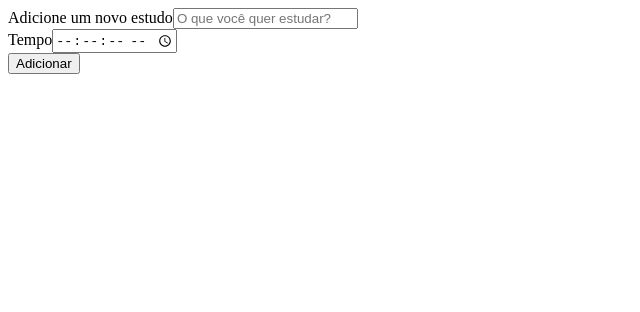
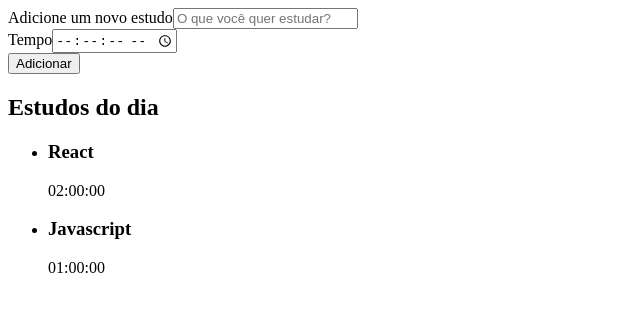
Before and after one commit to WhiteArct1c/cursos-alura, a React (Vite) app in the folder ReactJS/React - escrevendo com typescript/alura-studies/: page / in a window 1280 px wide. Shown: the top 312 px of the page, without its empty margins (0-640 px from the left). Built offline with nearby package versions, Linux system fonts and the light colour scheme; the HTML template or start-up script is replaced by a standard one.

Commit message:
feat: create List function component

```diff
--- a/ReactJS/React - escrevendo com typescript/alura-studies/src/App.tsx
+++ b/ReactJS/React - escrevendo com typescript/alura-studies/src/App.tsx
@@ -1,9 +1,11 @@
 import Form from './components/Form';
+import List from './components/List';
 
 function App() {
   return (
     <>
       <Form />
+      <List />
     </>
   )
 }
--- /dev/null
+++ b/ReactJS/React - escrevendo com typescript/alura-studies/src/components/List/index.tsx
@@ -0,0 +1,21 @@
+import React from "react";
+
+function List() {
+  return (
+    <aside>
+      <h2>Estudos do dia</h2>
+      <ul>
+         <li>
+            <h3>React</h3>
+            <span>02:00:00</span>
+         </li>
+         <li>
+            <h3>Javascript</h3>
+            <span>01:00:00</span>
+         </li>
+      </ul>
+    </aside>
+  );
+}
+
+export default List;
```
